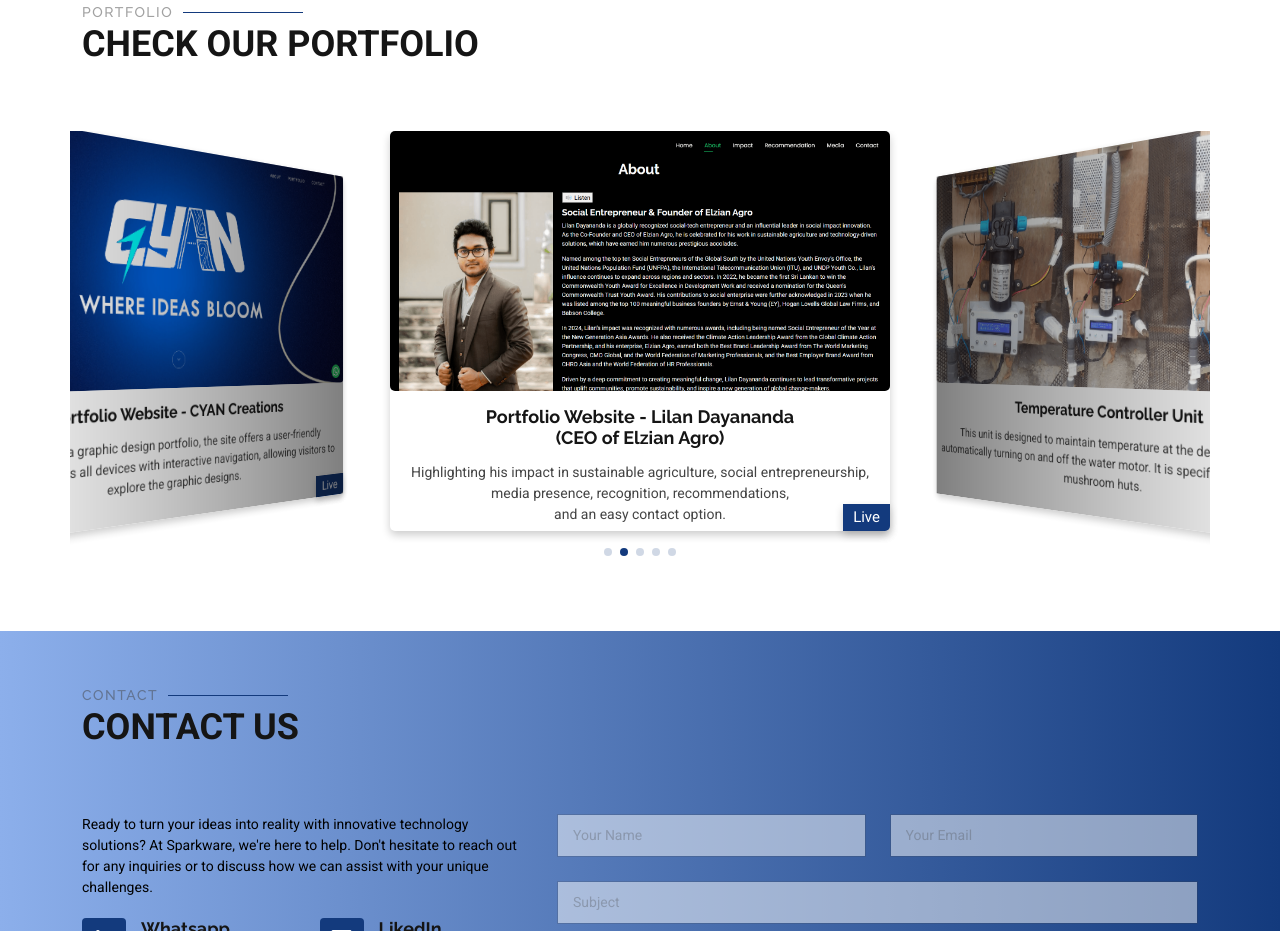
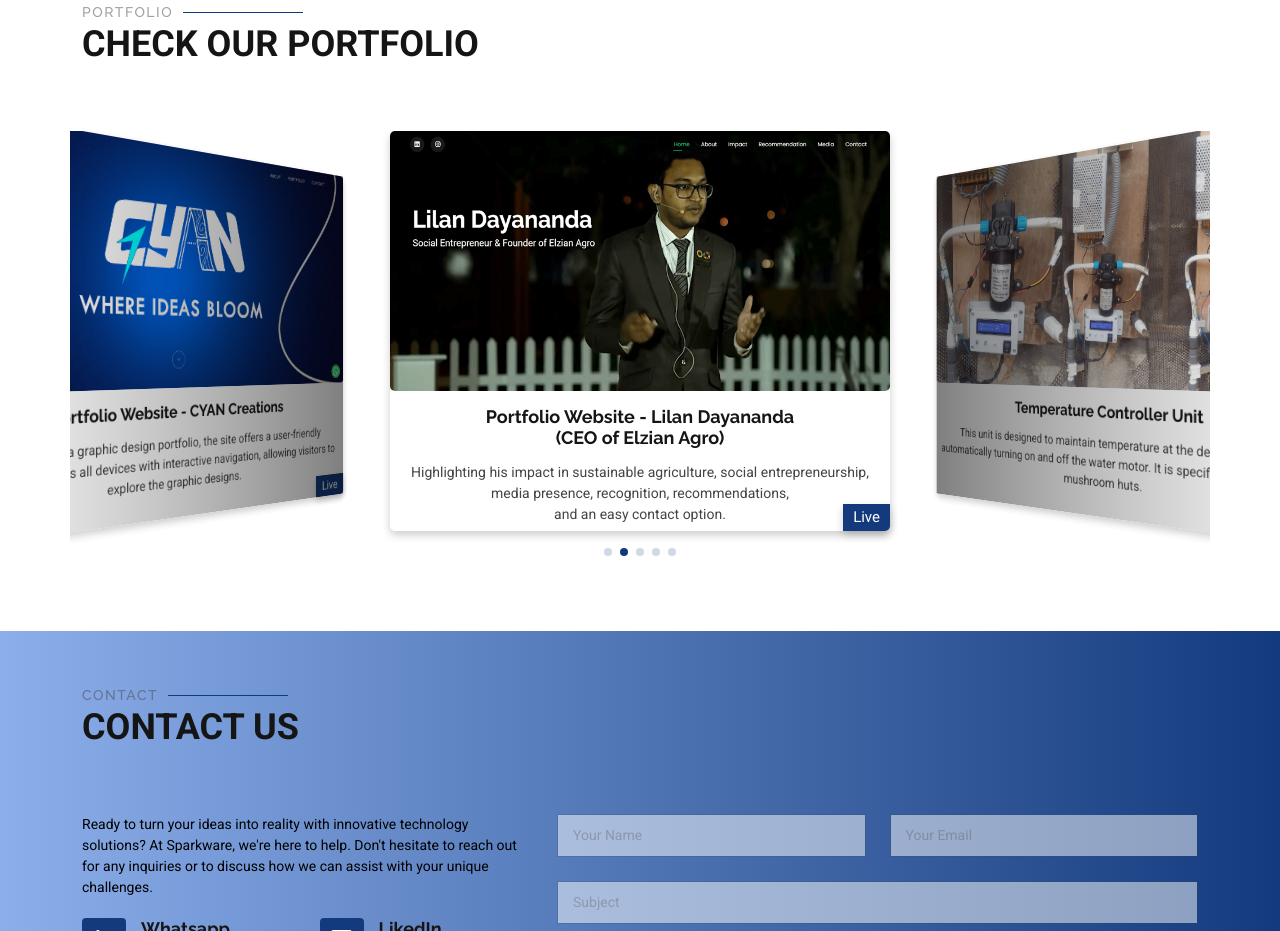
Before and after one commit to sparkware-tech/portfolio, a plain HTML site: page index.html in a window 1280 px wide. Shown: the part 3760-4691 px from the top of the page. Drawn offline with nearby package versions, Linux system fonts and the light colour scheme.

Commit message:
update image

```diff
--- a/index.html
+++ b/index.html
@@ -382,7 +382,7 @@
             </div>
 
             <div class="swiper-slide">
-              <img src="assets/img/portfolio/lilan-portfolio.png" alt="cyan" />
+              <img src="assets/img/portfolio/lilan-portfolio-home.png" alt="cyan" />
               <h2>Portfolio Website - Lilan Dayananda <br />(CEO of Elzian Agro)</h2>
               <p>
                 Highlighting his impact in sustainable agriculture, social entrepreneurship, <br />media
```
Also changed, not shown: assets/img/portfolio/lilan-portfolio-home.png (added), assets/img/portfolio/lilan-portfolio.png (deleted).
